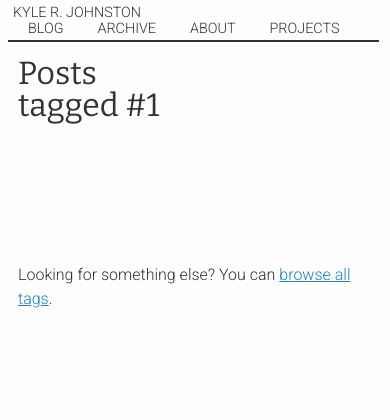
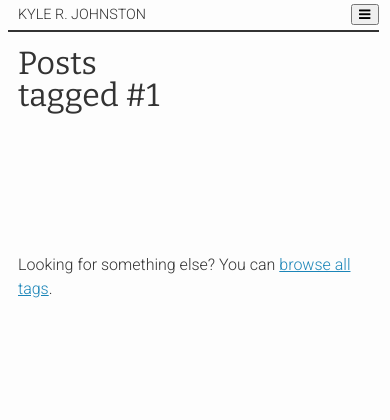
Before and after one commit to kylerjohnston/another-static-flask-blog, a Flask app: page /tags/1/ in a window 390 px wide. Shown: the top 420 px of the page. Run offline with Flask 2, Linux system fonts and the light colour scheme; parts of the project's set-up code (start-up, migrations or seed data) failed here and were passed over; some libraries are stand-ins or nearby versions.

Commit message:
Fixed mobile navigation

```diff
--- a/app/static/css/layout.css
+++ b/app/static/css/layout.css
@@ -1,4 +1,4 @@
-@import url(https://fonts.googleapis.com/css?family=Roboto:300,700|Source+Code+Pro|Bitter);
+@import url(https://fonts.googleapis.com/css?family=Roboto:300,400,700|Source+Code+Pro|Bitter);
 
 /***************************** Layout ****************************************/
 
@@ -20,19 +20,35 @@
   margin: 0 auto;
   border-bottom: 2px solid #333;
   padding: 0;
+  height: 2em;
+}
+
+.menu {
+  z-index: 1000000;
+  width: 100%;
+  position: absolute;
+  display: block;
+  margin-top: 2em;
+  background-color: #fdfdfd;
+}
+
+.header_left, .menu-button {
+  display: inline;
+  position: absolute;
+}
+
+.header_left {
+  left: 0;
+  bottom: 0.25em;
+}
+
+.menu-button {
+  right: 0;
+  bottom: 0.25em;
 }
 
 .header_right {
-  position: relative;
-  display: block;
-  border: 0px;
-}
-
-.header_left {
-  position: relative;
-  display: block;
-  margin: 0px 0px -.5em -5px;
-  border: 0;
+  display: none;
 }
 
 img {
@@ -40,26 +56,42 @@ img {
   margin: 0 auto;
 }
 
+ul.nav {
+  list-style: none;
+}
+
+li.nav {
+  text-align: center;
+  padding: 1em 0 1em 0;
+}
+
 @media only screen and (min-width: 800px) {
   .header {
     height: 150px;
   }
-  .header_right,.header_left {
+  .header_right {
+    position: absolute;
     display: inline;
-    position: absolute;
+    right: 0;
+    bottom: 0.25em;
+    margin: 0;
   }
-  .header_right {
-    right: 0px;
-    bottom: 0.25em;
+  img {
+    max-width: 590px;
   }
-  .header_left {
-    left: 0px;
-    margin: 0px 0px 0px 0px;
-    bottom: 0.25em;
+  .menu {
+    display: none;
+  }
+  ul.nav {
+    display: inline;
+  }
+  li.nav {
+    display: inline;
+    padding-right: 10px;
   }
 
-  img {
-    max-width: 590px;
+  .menu-button {
+    display: none;
   }
 }
 
@@ -108,14 +140,7 @@ ul,li.tags {
   padding: 0;
 }
 
-ul.nav {
-  display: inline;
-}
 
-li.nav {
-  display: inline;
-  padding-right: 10px;
-}
 
 a.nav,a.name_nav {
   color: #333;
--- a/app/static/js/dostuff.js
+++ b/app/static/js/dostuff.js
@@ -1,3 +1,4 @@
+/* Highlight current page in nav menu */
 $(function(){
   $("a#nav").each(function(){
     if ($(this).prop("href") == window.location.href) {
@@ -5,3 +6,9 @@ $(function(){
     };
   });
 });
+
+// Mobile nav menu
+$(".menu").hide();
+$("#menu-open").click(function() {
+  $(".menu").toggle();
+});
--- a/app/templates/base.html
+++ b/app/templates/base.html
@@ -23,6 +23,17 @@
             <li class="nav"><a href="{{ url_for('main.projects') }}" class="nav" id="nav">Projects</a></li>
           </ul>
         </div>
+        <div class="menu">
+          <ul class="nav">
+            <li class="nav"><a href="{{ url_for('main.blog') }}" class="nav" id="nav">Blog</a></li>
+            <li class="nav"><a href="{{ url_for('main.archive') }}" class="nav" id="nav">Archive</a></li>
+            <li class="nav"><a href="{{ url_for('main.about') }}" class="nav" id="nav">About</a></li>
+            <li class="nav"><a href="{{ url_for('main.projects') }}" class="nav" id="nav">Projects</a></li>
+          </ul>
+        </div>
+        <div class="menu-button">
+          <button id="menu-open"><i class="fa fa-bars"></i></button>
+        </div>
       </div>
       <aside class="hidden">
         <p>Tag navigation will go here</p>
```
